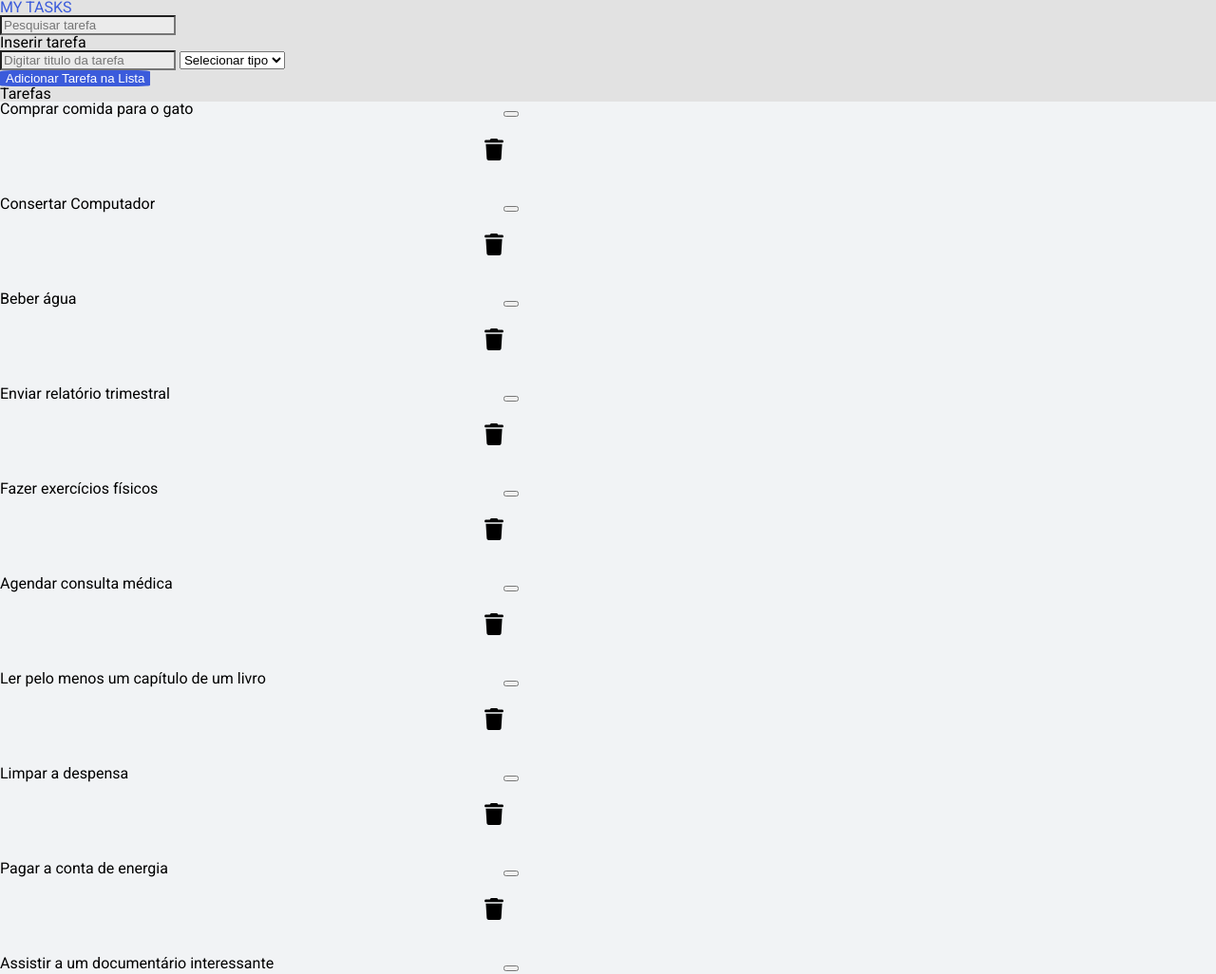
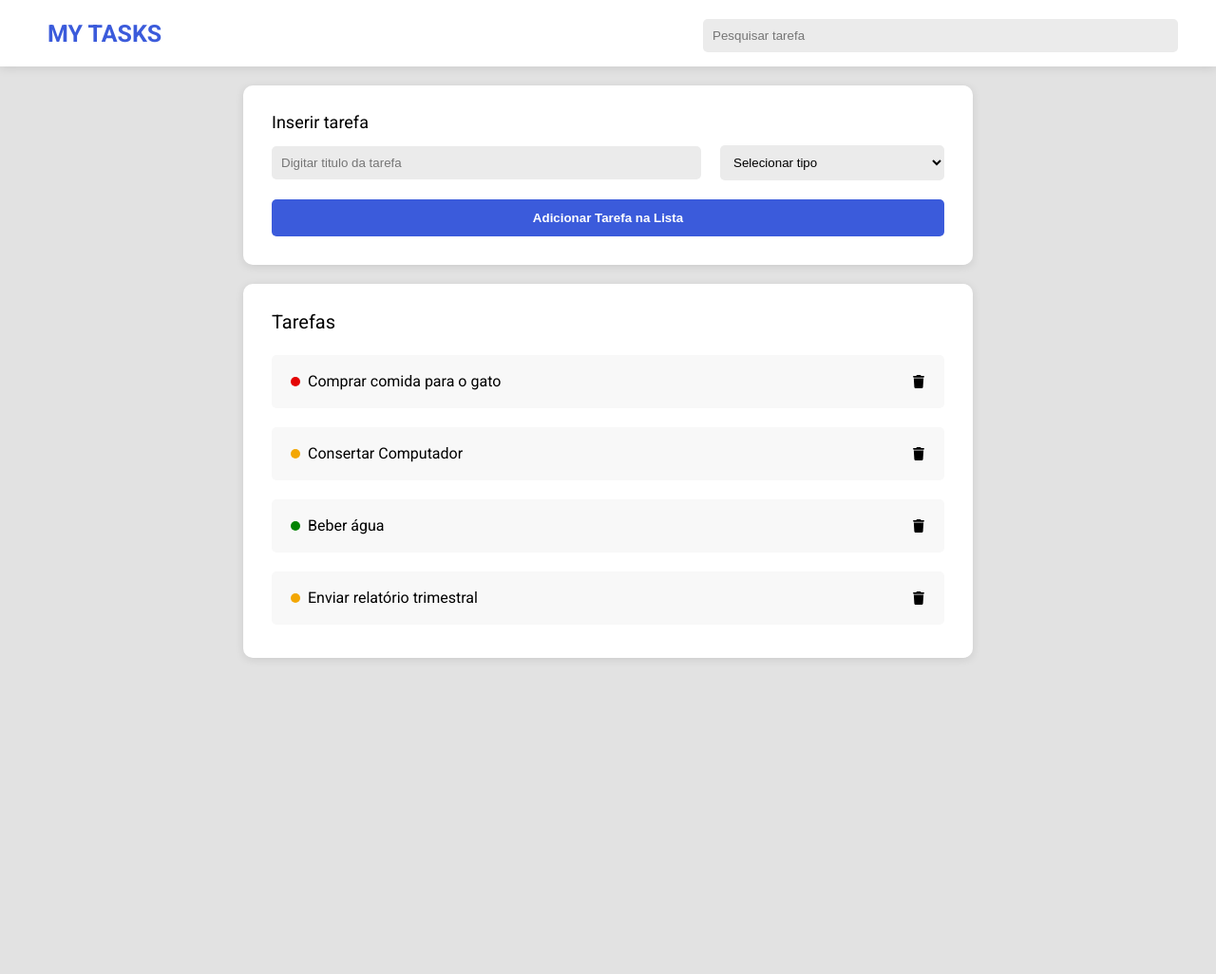
Before and after one commit to Samily-sil/m3-lista-de-tarefas, a plain HTML site: page index.html in a window 1280 px wide. Shown: the top 1026 px of the page at 95% size. After the commit the page ends 800 px from the top, so only its background shows below. Drawn offline with Linux system fonts and the light colour scheme.

Commit message:
estilizado

```diff
--- a/script.js
+++ b/script.js
@@ -3,12 +3,12 @@ const tasks = [
   {title: "Consertar Computador", type: "Importante"},
   {title: "Beber água", type: "Normal"},
   {title: "Enviar relatório trimestral", type: "Importante"},
-  {title: "Fazer exercícios físicos", type: "Normal"},
-  {title: "Agendar consulta médica", type: "Urgente"},
-  {title: "Ler pelo menos um capítulo de um livro", type: "Normal"},
-  {title: "Limpar a despensa", type: "Importante"},
-  {title: "Pagar a conta de energia", type: "Urgente"},
-  {title: "Assistir a um documentário interessante", type: "Normal"},
+  // {title: "Fazer exercícios físicos", type: "Normal"},
+  // {title: "Agendar consulta médica", type: "Urgente"},
+  // {title: "Ler pelo menos um capítulo de um livro", type: "Normal"},
+  // {title: "Limpar a despensa", type: "Importante"},
+  // {title: "Pagar a conta de energia", type: "Urgente"},
+  // {title: "Assistir a um documentário interessante", type: "Normal"},
 ];
 
 function renderElements(tasks) {
@@ -16,8 +16,8 @@ function renderElements(tasks) {
   taskList.innerHTML = "";
 
   tasks.forEach(task => {
-    const taskItem = createTaskItem(task); // Cria o elemento <li>
-    taskList.appendChild(taskItem); // Adiciona à <ul>
+    const taskItem = createTaskItem(task);
+    taskList.appendChild(taskItem);
   });
 }
 renderElements(tasks);
@@ -48,9 +48,35 @@ function createTaskItem(task) {
 
   const button = document.createElement('button');
   button.classList.add('task__button--remove-task');
+  button.setAttribute("aria-label", "Remover tarefa");
+
+  button.addEventListener("click", () => {
+    li.remove();
+  });
 
   li.appendChild(div);
   li.appendChild(button);
 
   return li;
 }
+
+const addButton = document.querySelector(".form__button--add-task");
+addButton.addEventListener("click", function (event) {
+  event.preventDefault();
+
+  const inputTitle = document.querySelector("#input_title").value.trim();
+  let inputType = document.querySelector(".form__input--priority").value.trim();
+
+  if (inputTitle === "" || inputType === "") {
+    alert("Por favor, preencha todos os campos!");
+    return;
+  }
+
+  inputType = inputType.charAt(0).toUpperCase() + inputType.slice(1).toLowerCase();
+  const newTask = { title: inputTitle, type: inputType };
+  tasks.push(newTask);
+  renderElements(tasks);
+
+  document.querySelector("#input_title").value = "";
+  document.querySelector(".form__input--priority").value = "";
+});
--- a/style.css
+++ b/style.css
@@ -3,46 +3,176 @@
 body {
     font-family: 'Roboto', sans-serif;
     background-color: #e2e2e2;
+    text-align: center;
+    display: flex;
+    flex-direction: column;
+    align-items: center;
+}
+
+.header__container {
+    background-color: white;
+    width: 100%;
+    padding: 15px 0;
+    box-shadow: 0px 2px 10px rgba(0, 0, 0, 0.1);
+    margin: 0 auto;
+}
+
+.header__content {
+    display: flex;
+    justify-content: space-between;
+    align-items: center;
+    max-width: 1200px;
+    padding: 0 20px;
+    margin: 0 auto;
 }
 
 .header__title {
     color: #3b5bdb;
+    font-weight: bold;
+    font-size: 25px;
+    margin-left: 10px;
+}
+
+.header__input--search {
+    max-width: 500px;
+    padding: 10px;
+    border: none;
+    border-radius: 5px;
+    flex-grow: 1;
+}
+
+.main__container {
+    width: 60%;
+    max-width: 2000px;
+    margin: 20px auto;
+}
+
+.form__container {
+    background: white;
+    padding: 30px;
+    border-radius: 10px;
+    box-shadow: 0px 2px 10px rgba(0, 0, 0, 0.1);
+    margin-bottom: 20px;
+    text-align: left;
+}
+
+.form__title {
+    font-size: 18px;
+    margin-bottom: 10px;
+}
+
+.form__input-container {
+    display: flex;
+    align-items: center;
+    gap: 20px;
+    margin-bottom: 10px;
+}
+
+.form__input--text {
+    flex: 2;
+}
+
+.form__input--priority {
+    flex: 1;
+}
+
+.input__box {
+    width: 100%;
+    padding: 10px;
+    border-radius: 5px;
+    background-color: #ebebeb;
+    border: none;
 }
 
 .form__button--add-task {
+    margin-top: 10px;
+    width: 100%;
+    padding: 12px;
     background-color: #3b5bdb;
     color: white;
     border: none;
-    border-radius: 8%
+    border-radius: 5px;
+    cursor: pointer;
+    font-weight: bold;
 }
 
-input{
+input, select{
     background-color: #ebebeb;
+    border: none;
+    padding: 10px;
+    border-radius: 5px;
+    width: 100%;
+    margin-top: 5px;
 }
 
 li {
     background-color: #f1f3f5;
+    padding: 10px;
+    border-radius: 5px;
+    display: flex;
+    justify-content: space-between;
+    align-items: center;
+    margin-bottom: 5px;
 }
 
-.urgente {
-    color: #e40404;
+.tasks__container {
+    text-align: left;
+    background: white;
+    padding: 30px;
+    border-radius: 10px;
+    box-shadow: 0px 2px 10px rgba(0, 0, 0, 0.1);
 }
 
-.normal {
-    color: #028302;
+.tasks__list {
+    list-style: none;
+    padding: 0;
 }
 
-.importante {
-    color: #f3a703;
+h2 {
+    font-size: 20px;
+    margin-bottom: 25px;
+}
+
+.task__item {
+    display: flex;
+    justify-content: space-between;
+    align-items: center;
+    background: #f8f8f8;
+    padding: 20px;
+    border-radius: 5px;
+    margin-top: 20px;
 }
 
 .task-info__container {
-    background-image: url("assets/trash-icon.svg"); /* Caminho da imagem */
-    background-size: 20px;
-    background-repeat: no-repeat;
-    background-position: right ;
-    padding-right: 30px; /* Espaço para não colar no texto */
-    display: inline-block; /* Para se ajustar ao conteúdo */
-    width: 500px;  /* Defina a largura desejada */
-    height: 100px; /* Defina a altura desejada */
+    display: flex;
+    align-items: center;
+    gap: 8px;
 }
+
+.task-type {
+    width: 10px;
+    height: 10px;
+    border-radius: 50%;
+    display: inline-block;
+}
+
+.span-urgent {
+    background-color: #e40404;
+}
+
+.span-important {
+    background-color: #f3a703;
+}
+
+.span-normal {
+    background-color: #028302;
+}
+
+.task__button--remove-task {
+    background: url("assets/trash-icon.svg") no-repeat center;
+    background-size: 12px;
+    width: 15px;
+    height: 15px;
+    border: none;
+    cursor: pointer;
+}
```
